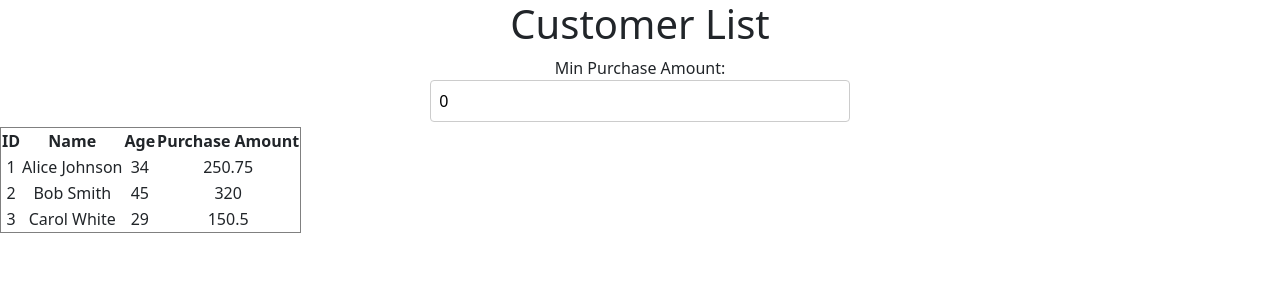
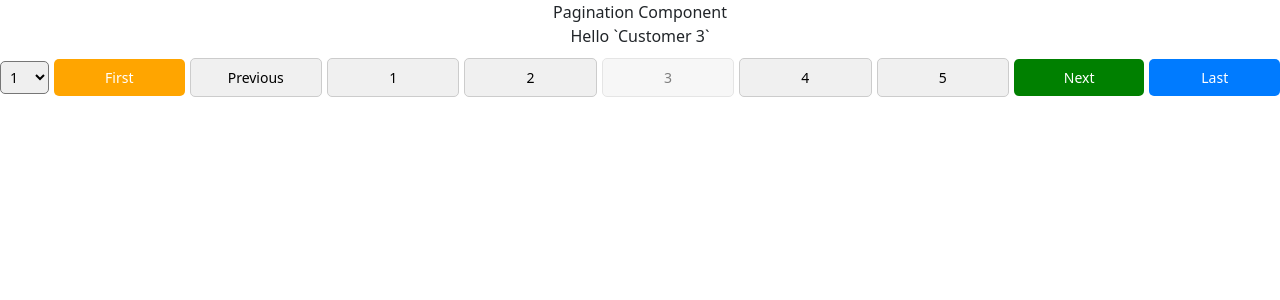
Before and after one commit to adisri06/React_app, a React (Create React App) app: page / in a window 1280 px wide. Shown: the top 300 px of the page. Built offline with nearby package versions, Linux system fonts and the light colour scheme.

Commit message:
Pagination_component

```diff
--- a/src/App.js
+++ b/src/App.js
@@ -4,18 +4,25 @@ import Employee from './component/employee';
 import Student from './component/student';
 import ParentWrapper from './component/parentWrapper';
 import CustomerTable from './component/customerTable';
+import Pagination from './component/Pagination/Pagination.jsx';
+
+
 const App = () => {
-
+  const dummydate = Array.from({length:100}, (_,i)=>({
+    id: i + 1,
+    name: `Customer ${i + 1}`,
+  }));
   return (
 
-
-
-      < div className="App" >
-        <CustomerTable/>
-    </div>
-
-
-
+    <div className="App">
+    <Pagination
+      data ={dummydate}
+      //render row function is passed as a prop to the Pagination component ,it helps to render the data in the table
+      //renderRow is a function that takes a value and returns a JSX element so that ui can be dynamic
+      renderRow ={function (val) {
+        return <div>Hello `{val}`</div>
+      }}/>
+  </div>
 
   );
 }
--- /dev/null
+++ b/src/component/Pagination/Pagination.jsx
@@ -0,0 +1,57 @@
+import React, { useState } from 'react'
+import './style.css'
+
+const size = 1;
+const default_page = 3;
+
+export default function Pagination({data, renderRow, page_size = size}) {
+    const[currentPage, setcurrentPage]= useState(default_page);
+    const[pageSize, setPageSize] = useState(page_size);
+    // we gave -1 because we want to start from 0 in array
+    const currentindex = (currentPage -1 )* pageSize;
+    const endindex = currentindex + pageSize;
+    const totalpage = Math.ceil(data.length/pageSize);
+    const currentData = data.slice(currentindex, endindex);
+    const arraypages = Array.from({length : totalpage},(_,i)=>(i+1));
+    const noofbuttons = 5;
+    const half = Math.floor(noofbuttons / 2);
+    let left = Math.max(currentPage - half,1);
+    let right = left + noofbuttons -1;
+    if(right > totalpage){
+        right = totalpage;
+        left = Math.max(right -noofbuttons +1,1);
+    }
+    const buttonsvisible = arraypages.slice(left -1,right);
+
+
+  return (
+    <div>Pagination Component
+        {currentData.map((item) => (
+          <div>
+            {renderRow(item.name)}
+          </div>
+
+        ))}
+        <div className='pagination'>
+            <select onChange={(e) =>{ setPageSize(Number(e.target.value));  setcurrentPage(1)}}>
+                <option value = {page_size}>{page_size}</option>
+                <option value = {10}>10</option>
+                <option value = {20}>20</option>
+                <option value = {30}>30</option>
+                <option value = {40}>40</option>
+            </select>
+            <button onClick = {() => setcurrentPage(1)} disabled = {currentPage === 1}> First </button>
+            <button  onClick = {() => setcurrentPage(currentPage -1)} disabled = {currentPage === 1}> Previous</button>
+            {buttonsvisible.map((page)=>{
+                return(
+                    <button  key = {page} onClick = {() => setcurrentPage(page) } disabled = {currentPage === page}> {page}</button>
+                )
+            })}
+            <button onClick = {() => setcurrentPage(currentPage +1)} disabled = {currentPage === totalpage}> Next </button>
+            <button onClick = {() => setcurrentPage(totalpage)} disabled = {currentPage === totalpage}> Last </button>
+
+        </div>
+
+    </div>
+  )
+}
--- /dev/null
+++ b/src/component/Pagination/style.css
@@ -0,0 +1,60 @@
+.pagination {
+    margin-top: 10px;
+    display: flex;
+    gap: 5px;
+    justify-content: center;
+    align-items: center;
+}
+
+button {
+    padding: 8px 12px;
+    border: none;
+    border-radius: 5px;
+    cursor: pointer;
+    font-size: 14px;
+    transition: 0.3s ease-in-out;
+}
+
+button:disabled {
+    cursor: not-allowed;
+    opacity: 0.5;
+}
+
+/* Different Colors */
+button:first-child {
+    background-color: #ff5733; /* Red */
+    color: white;
+}
+
+button:nth-child(2) {
+    background-color: #ffa500; /* Orange */
+    color: white;
+}
+
+button:nth-last-child(2) {
+    background-color: #008000; /* Green */
+    color: white;
+}
+
+button:last-child {
+    background-color: #007bff; /* Blue */
+    color: white;
+}
+
+/* Numbered Pagination Buttons */
+button:not(:first-child):not(:last-child):not(:nth-child(2)):not(:nth-last-child(2)) {
+    background-color: #f0f0f0; /* Light Gray */
+    color: black;
+    border: 1px solid #ccc;
+}
+
+/* Hover Effects */
+button:hover:not(:disabled) {
+    filter: brightness(1.2);
+}
+
+select {
+    padding: 5px;
+    font-size: 14px;
+    border-radius: 5px;
+}
```
Also changed, not shown: src/component/Pagination/index.jsx (added).
